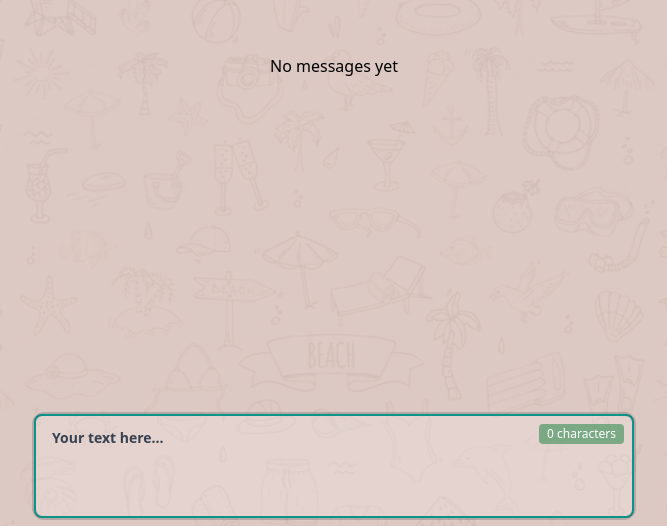
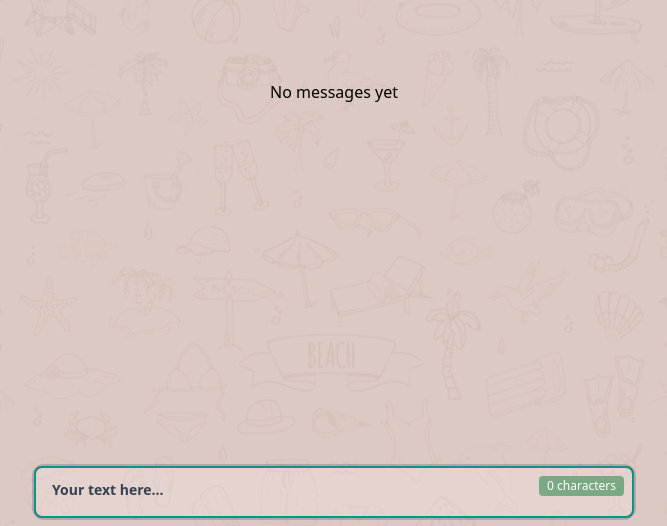
Before and after one commit to OlaOluwalekan/text-processor-hng3, a React (Vite) app: page / in a window 1280 px wide. Shown: the part 274-800 px from the top of the page, without its empty margins (306-973 px from the left). Built offline with nearby package versions, Linux system fonts and the light colour scheme.

Commit message:
feat: add field-sizing support to InputForm for improved text area behavior

```diff
--- a/src/components/InputForm.jsx
+++ b/src/components/InputForm.jsx
@@ -38,7 +38,7 @@ const InputForm = () => {
         name='text'
         id='text'
         placeholder='Your text here...'
-        className='textarea textarea-bordered bg-white/20 resize-none w-full border-none pr-7 h-auto placeholder:text-gray-700 font-semibold'
+        className='textarea textarea-bordered bg-white/20 resize-none w-full border-none pr-7 h-auto placeholder:text-gray-700 font-semibold field-sizing-content max-h-[150px]'
         rows={3}
         value={text}
         onChange={(e) => setText(e.target.value)}
--- a/src/index.css
+++ b/src/index.css
@@ -32,3 +32,7 @@
     transform: translate3d(4px, 0, 0);
   }
 }
+
+.field-sizing-content {
+  field-sizing: content;
+}
```
